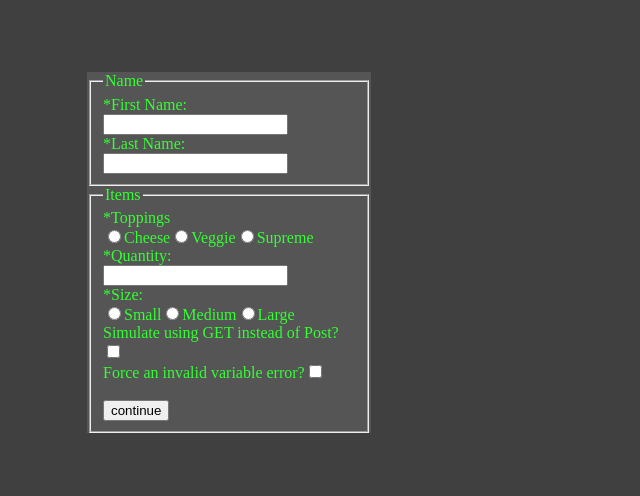
After one commit to Xenon-Blu/CNMT310, a PHP site: page /form_test/formtest.php in a window 1280 px wide. The commit adds this page. Shown: the top 496 px of the page, without its empty margins (0-640 px from the left). Run offline with PHP 8.4, Linux system fonts and the light colour scheme.

Commit message:
PHP Form Lab - Added a link to the PHP Form Test on the Index page - Added the PHP Form Test - Added the stylesheet for the PHP Form Test - Added the PHP POST file for the PHP Form Test
Signed-off-by: Tracy <jtrac620@uwsp.edu>

```diff
--- /dev/null
+++ b/form_test/formtest.php
@@ -0,0 +1,34 @@
+<?php
+print '<!DOCTYPE HTML>';
+print '<html>';
+print '<html lang="en">';
+print '<head>';
+print '<meta charset="utf-8">';
+print '<meta name="viewport" content="width=device-width, initial-scale=1.0">';
+print '<title>HTML Form Test</title>';
+print '<link rel="stylesheet" href="formtest_styles.css">';
+print '</head>';
+print '<body>';
+print '<div>';
+print '<form action="phpost.php" method="POST">';
+print '<fieldset>';
+print '<legend>Name</legend>';
+print '*First Name:<br/><input name="firstname" required="" type="text"/><br/>';
+print '*Last Name:<br/><input name="lastname" required="" type="text"/>';
+print '</fieldset><fieldset>';
+print '<legend>Items</legend>';
+print '*Toppings<br/>';
+print '<label><input name="pizzatype" required="" type="radio" value="cheese"/>Cheese</label>';
+print '<label><input name="pizzatype" type="radio" value="veggie"/>Veggie</label>';
+print '<label><input name="pizzatype" type="radio" value="supreme" />Supreme</label><br/>';
+print '*Quantity:<br/><input name="quantity" required="" type="number"/><br/>';
+print '*Size:<br/>';
+print '<label><input name="size" type="radio" value="small"/>Small</label>';
+print '<label><input name="size" type="radio" value="medium"/>Medium</label>';
+print '<label><input name="size" type="radio" value="large" />Large</label><br/>';
+print '<label>Simulate using GET instead of Post?<input name="getTest" type="checkbox" value="get"></label><br/>';
+print '<label>Force an invalid variable error?<input name="break" type="checkbox" value="breakme"></label>';
+print '<br/><br/><input type="submit" value="continue"/>';
+print '</fieldset></form></div>';
+print '</body></html>';
+?>
--- /dev/null
+++ b/form_test/formtest_styles.css
@@ -0,0 +1,12 @@
+@charset "utf-8";
+body {
+	background-color: #404040;
+	color: #3f3;
+	padding:5%;
+}
+form{
+	background-color: #555555;
+	margin-left: 15px;
+	vertical-align:middle;
+	width: 25%;
+}
--- a/index.php
+++ b/index.php
@@ -12,5 +12,6 @@ print '<p> Jacob M. Tracy </p>';
 print '<h1>HTML with PHP</h1>';
 print '<div id="browser"></div>';
 print '<script src="getBrowser.js"></script>';
+print' <a href="./form_test/formtest.php">Pizza Form</a>';
 print '</html>';
 ?>
```
Also changed, not shown: form_test/phpost.php (added, +97 -0 lines).
